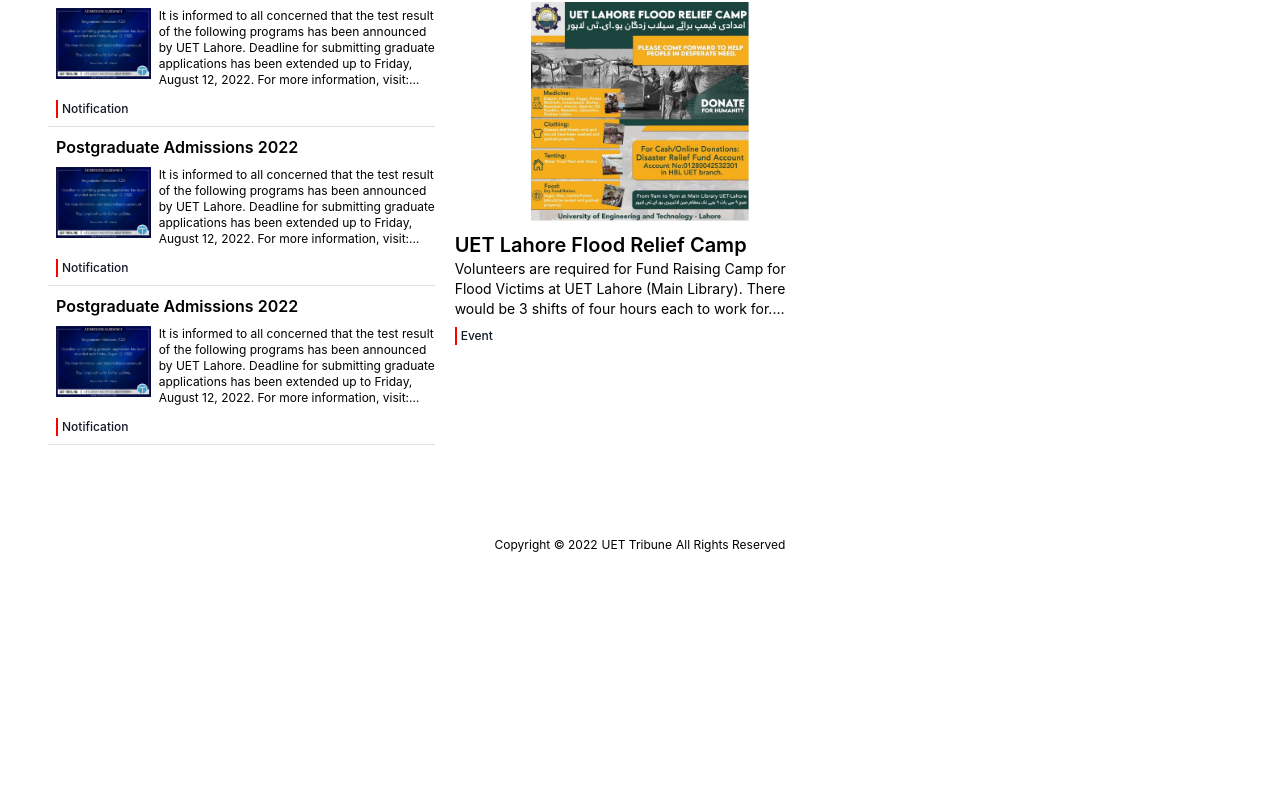
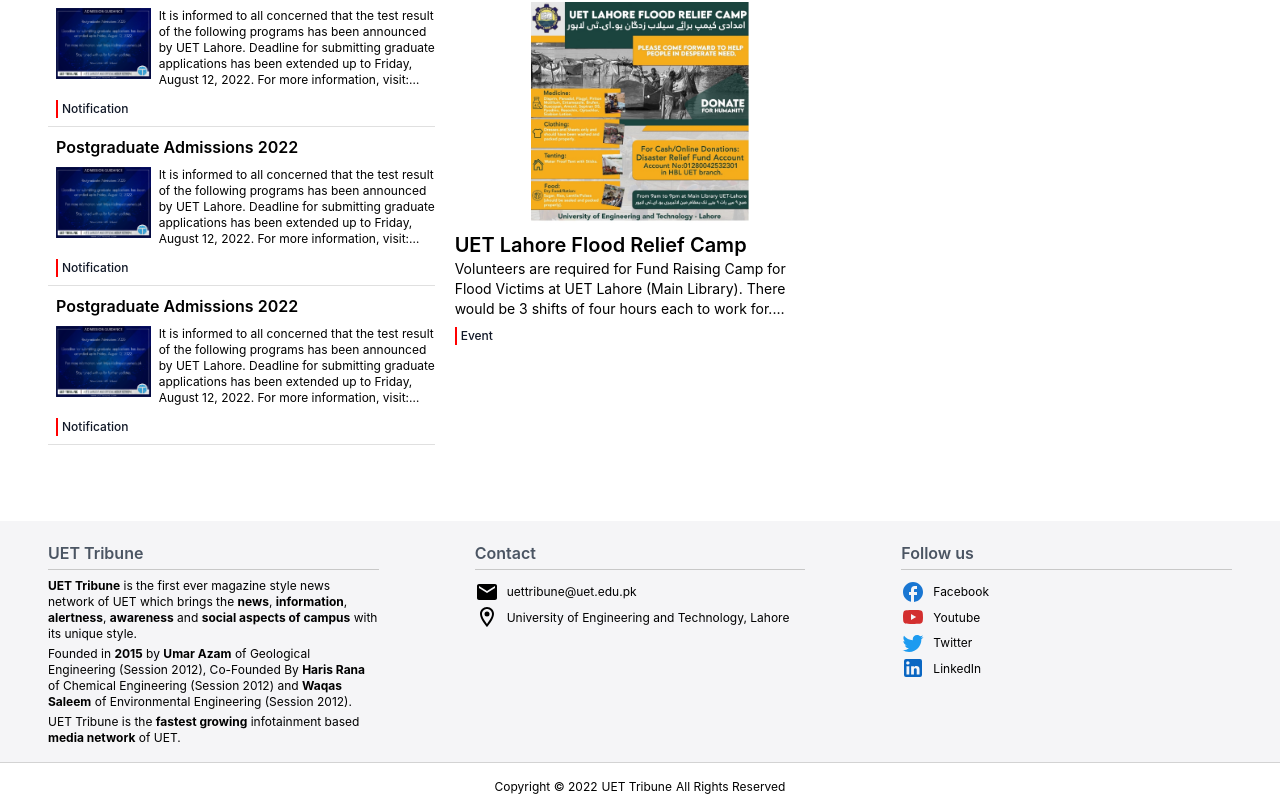
Before and after one commit to alinaqikhan/tribune, a Next.js app: page / in a window 1280 px wide. Shown: the part 959-1770 px from the top of the page. Before the commit the page ends 1528 px from the top, so only its background shows below. Built offline with nearby package versions, Linux system fonts and the light colour scheme.

Commit message:
Added footer

```diff
--- a/components/layouts/footer.js
+++ b/components/layouts/footer.js
@@ -1,11 +1,92 @@
+import Link from 'next/link';
+
+import EmailIcon from '@mui/icons-material/Email';
+import LocationOnOutlinedIcon from '@mui/icons-material/LocationOnOutlined';
+import FacebookOutlinedIcon from '@mui/icons-material/FacebookOutlined';
+import YouTubeIcon from '@mui/icons-material/YouTube';
+import TwitterIcon from '@mui/icons-material/Twitter';
+import LinkedInIcon from '@mui/icons-material/LinkedIn';
+
 const Footer = props => {
-    return (
-        <div className="flex p-4 text-xs items-center justify-center">
-            <p>Copyright &copy; {new Date().getFullYear()}</p>
-            <p className="px-1">UET Tribune</p>
-            <p>All Rights Reserved</p>
+  return (
+    <>
+      <div className='flex max-w-full flex-col md:flex-row'>
+      <div className="p-4 bg-footer-like flex-1 md:px-8 lg:px-12">
+          <h4 className="font-semibold py-1 text-gray-600 border-bottom mb-2">UET Tribune</h4>
+          <p className='text-xs mb-1'>
+          <strong>UET Tribune</strong> is the first ever magazine style news network of UET which brings the <strong>news</strong>, <strong>information</strong>, <strong>alertness</strong>, <strong>awareness</strong> and <strong>social aspects of campus</strong> with its unique style.
+          </p>
+          <p className='text-xs mb-1'>
+          Founded in <strong>2015</strong> by <strong>Umar Azam</strong> of Geological Engineering (Session 2012), Co-Founded By <strong>Haris Rana</strong> of Chemical Engineering (Session 2012) and <strong>Waqas Saleem</strong> of Environmental Engineering (Session 2012).
+          </p>
+          <p className='text-xs'>
+          UET Tribune is the <strong>fastest growing</strong> infotainment based <strong>media network</strong> of UET.
+          </p>
         </div>
-    );
+        <div className="p-4 bg-footer-like flex-1 md:px-8 lg:px-12">
+          <h4 className="font-semibold py-1 text-gray-600 border-bottom mb-2">Contact</h4>
+          <p>
+            <Link href={'/'}>
+              <a>
+                <EmailIcon />
+                <span className="pl-2 text-xs">uettribune@uet.edu.pk</span>
+              </a>
+            </Link>
+          </p>
+          <p>
+            <Link href={'/'}>
+              <a>
+                <LocationOnOutlinedIcon />
+                <span className="pl-2 text-xs">
+                  University of Engineering and Technology, Lahore
+                </span>
+              </a>
+            </Link>
+          </p>
+        </div>
+        <div className="p-4 bg-footer-like flex-1 md:px-8 lg:px-12">
+          <h4 className="font-semibold py-1 text-gray-600 border-bottom mb-2">Follow us</h4>
+          <p>
+            <Link href={'/'}>
+              <a>
+                <FacebookOutlinedIcon color="primary" />
+                <span className="pl-2 text-xs">Facebook</span>
+              </a>
+            </Link>
+          </p>
+          <p>
+            <Link href={'/'}>
+              <a>
+                <YouTubeIcon color="error" />
+                <span className="pl-2 text-xs">Youtube</span>
+              </a>
+            </Link>
+          </p>
+          <p>
+            <Link href={'/'}>
+              <a>
+                <TwitterIcon style={{ color: '#1d9bf0' }} />
+                <span className="pl-2 text-xs">Twitter</span>
+              </a>
+            </Link>
+          </p>
+          <p>
+            <Link href={'/'}>
+              <a>
+                <LinkedInIcon style={{ color: '#0a66c2' }} />
+                <span className="pl-2 text-xs">LinkedIn</span>
+              </a>
+            </Link>
+          </p>
+        </div>
+      </div>
+      <div className="flex p-4 text-xs items-center justify-center bg-footer">
+        <p>Copyright &copy; {new Date().getFullYear()}</p>
+        <p className="px-1">UET Tribune</p>
+        <p>All Rights Reserved</p>
+      </div>
+    </>
+  );
 };
 
 export default Footer;
--- a/styles/globals.css
+++ b/styles/globals.css
@@ -225,3 +225,16 @@ text-overflow: ellipsis;
 .bg-off-white {
   background-color: #f5f5f7;
 }
+
+.bg-footer {
+  border-top: 1px solid #c8c8c8ca;
+  background-color: #fff;
+}
+
+.border-bottom {
+  border-bottom: 1px solid #c8c8c8;
+}
+
+.bg-footer-like {
+  background-color: #f5f5f7;
+}
```
